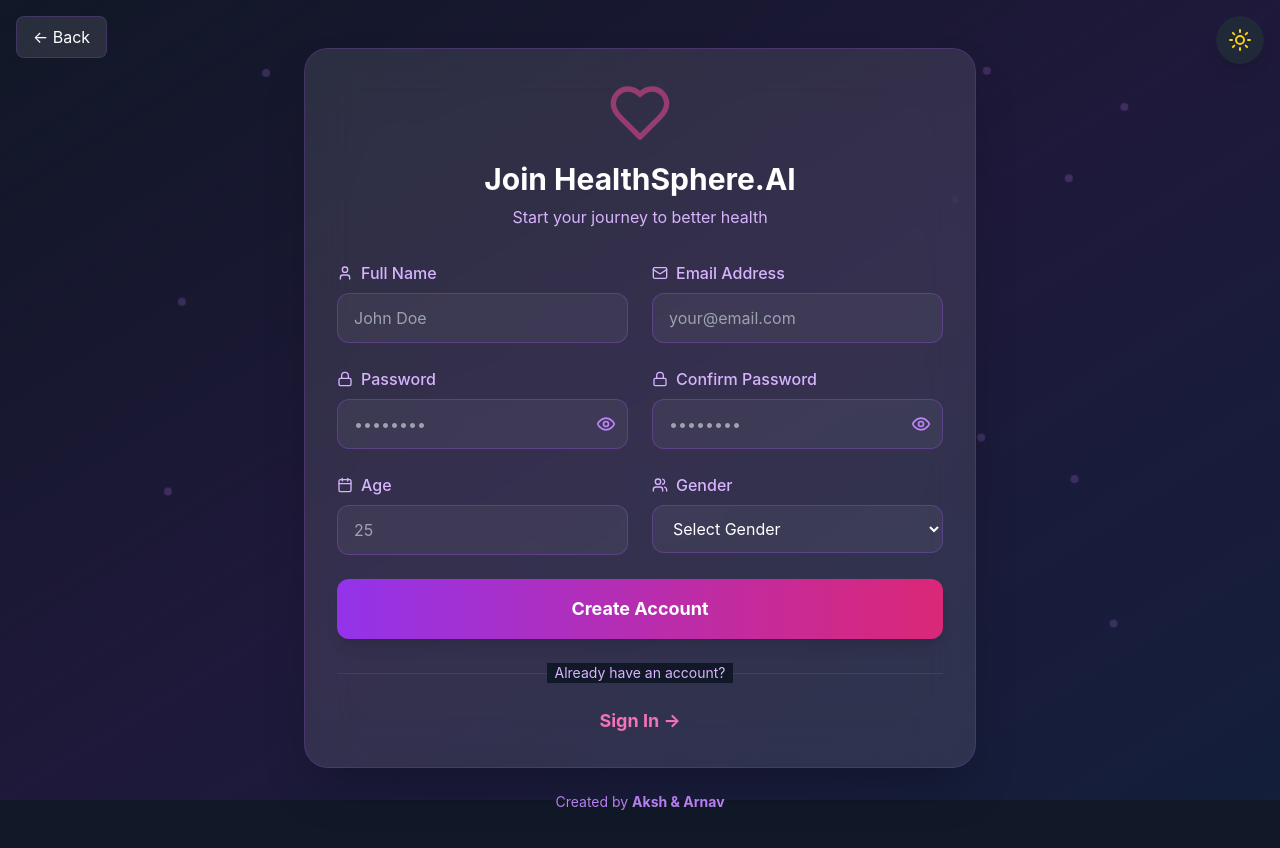
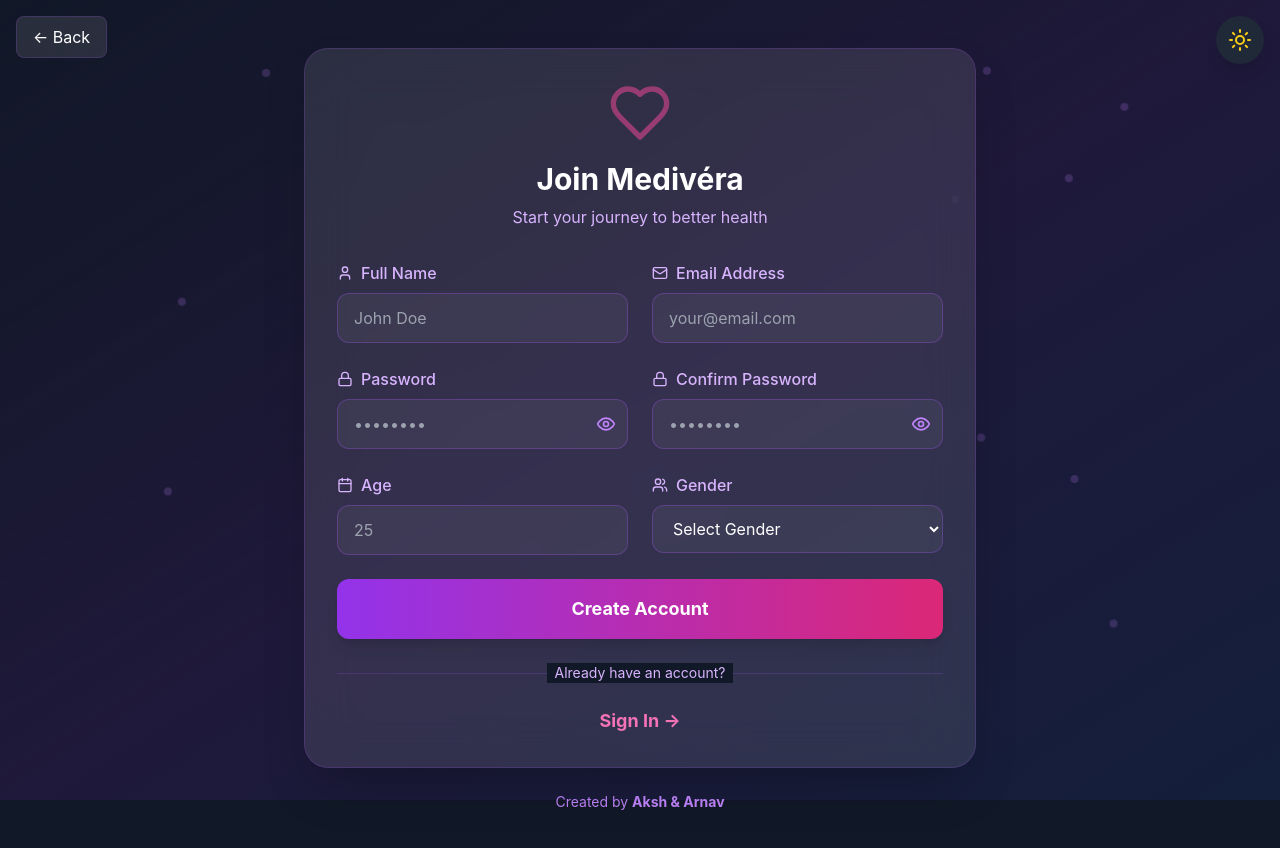
Before and after one commit to 9arnav010-hue/medivera, a React (Vite) app: page / in a window 1280 px wide. Both pictures are taken after a click on the button "Get Started Free". Shown: the top 848 px of the page. Built offline with nearby package versions, Linux system fonts and the light colour scheme.

Commit message:
Update Register.jsx

```diff
--- a/src/pages/Register.jsx
+++ b/src/pages/Register.jsx
@@ -185,7 +185,7 @@ export default function Register({ setCurrentPage, isDarkMode, setIsDarkMode })
             <h2 className={`text-3xl font-bold ${
               isDarkMode ? 'text-white' : 'text-gray-900'
             } mb-2`}>
-              Join HealthSphere.AI
+              Join Medivéra
             </h2>
             <p className={`${isDarkMode ? 'text-purple-300' : 'text-purple-600'}`}>
               Start your journey to better health
@@ -613,4 +613,5 @@ function AnimatedBackground({ isDarkMode }) {
       ))}
     </div>
   );
+
 }
```
